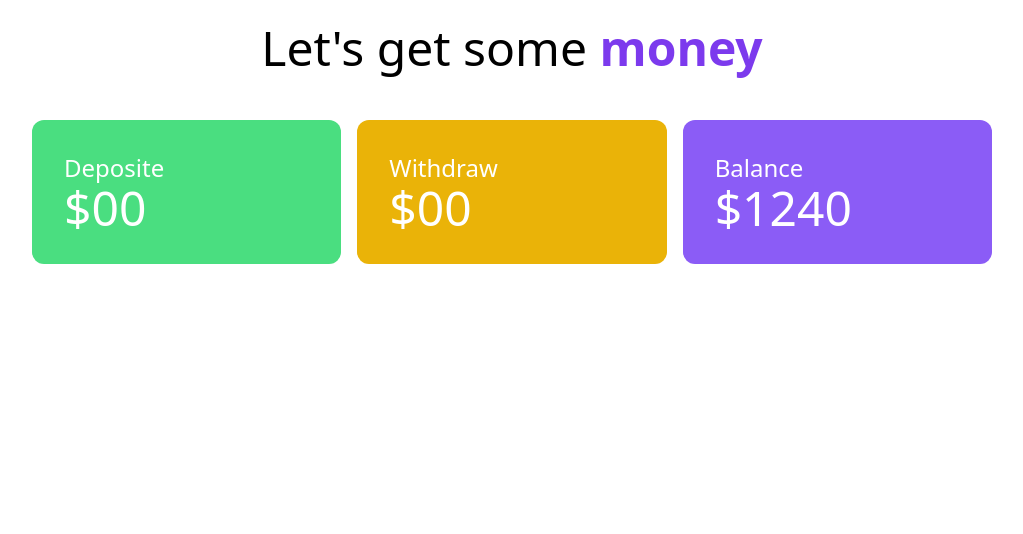
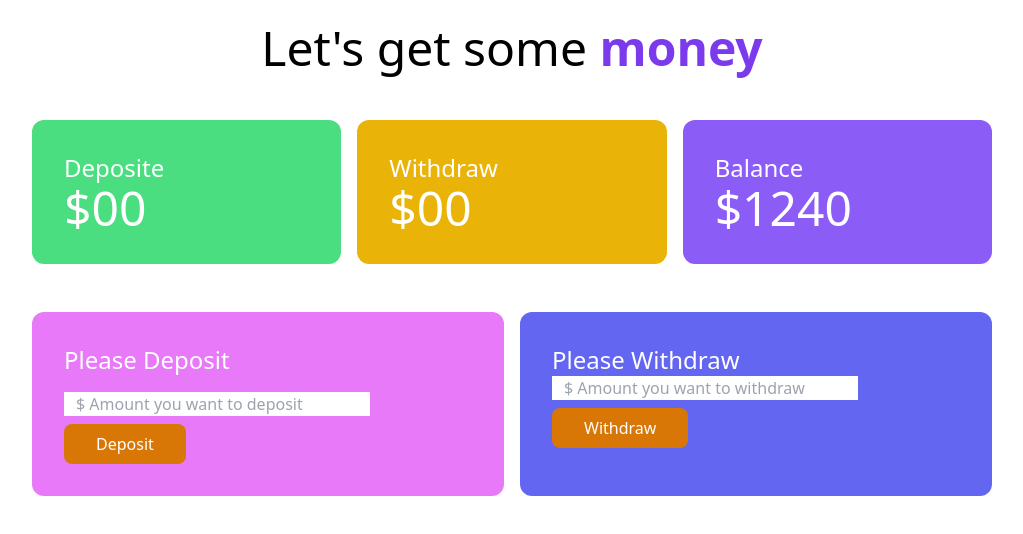
Before and after one commit to Shahriyar001/baap-er-bank, a plain HTML site: page bank.html in a window 1280 px wide. Shown: the whole page, without its empty margins (128-1151 px from the left). Drawn offline with nearby package versions, Linux system fonts and the light colour scheme.

Commit message:
create deposit and withdraw amount input field

```diff
--- a/bank.html
+++ b/bank.html
@@ -30,6 +30,44 @@
           </div>
         </div>
       </section>
+      <!-- deposite withdraw  -->
+      <section class="mt-12">
+        <div class="grid grid-cols-2 gap-4 w-9/12 mx-auto">
+          <div class="bg-fuchsia-400 p-8 rounded-xl">
+            <h4 class="text-2xl mb-4 text-white">Please Deposit</h4>
+            <input
+              class="w-9/12 block mb-2 px-3"
+              type="text"
+              name=""
+              id="deposit-field"
+              placeholder="$ Amount you want to deposit"
+            />
+            <button
+              id="btn-deposit"
+              class="bg-amber-600 px-8 py-2 hover:bg-sky-700 text-white font-medium rounded-lg"
+            >
+              Deposit
+            </button>
+          </div>
+          <div class="bg-indigo-500 p-8 rounded-xl">
+            <h4 class="text-2xl text-white">Please Withdraw</h4>
+            <input
+              class="w-9/12 block mb-2 px-3"
+              type="text"
+              name=""
+              id="user-pass"
+              placeholder="$ Amount you want to withdraw"
+            />
+            <button
+              id="btn-deposite"
+              class="bg-amber-600 px-8 py-2 hover:bg-sky-700 text-white font-medium rounded-lg"
+            >
+              Withdraw
+            </button>
+          </div>
+        </div>
+      </section>
     </main>
+    <script src="js/deposit.js"></script>
   </body>
 </html>
--- /dev/null
+++ b/js/deposit.js
@@ -0,0 +1,5 @@
+document.getElementById("btn-deposit").addEventListener("click", function () {
+  const depositField = document.getElementById("deposit-field");
+  const depositeAmount = depositField.value;
+  console.log(depositeAmount);
+});
```
